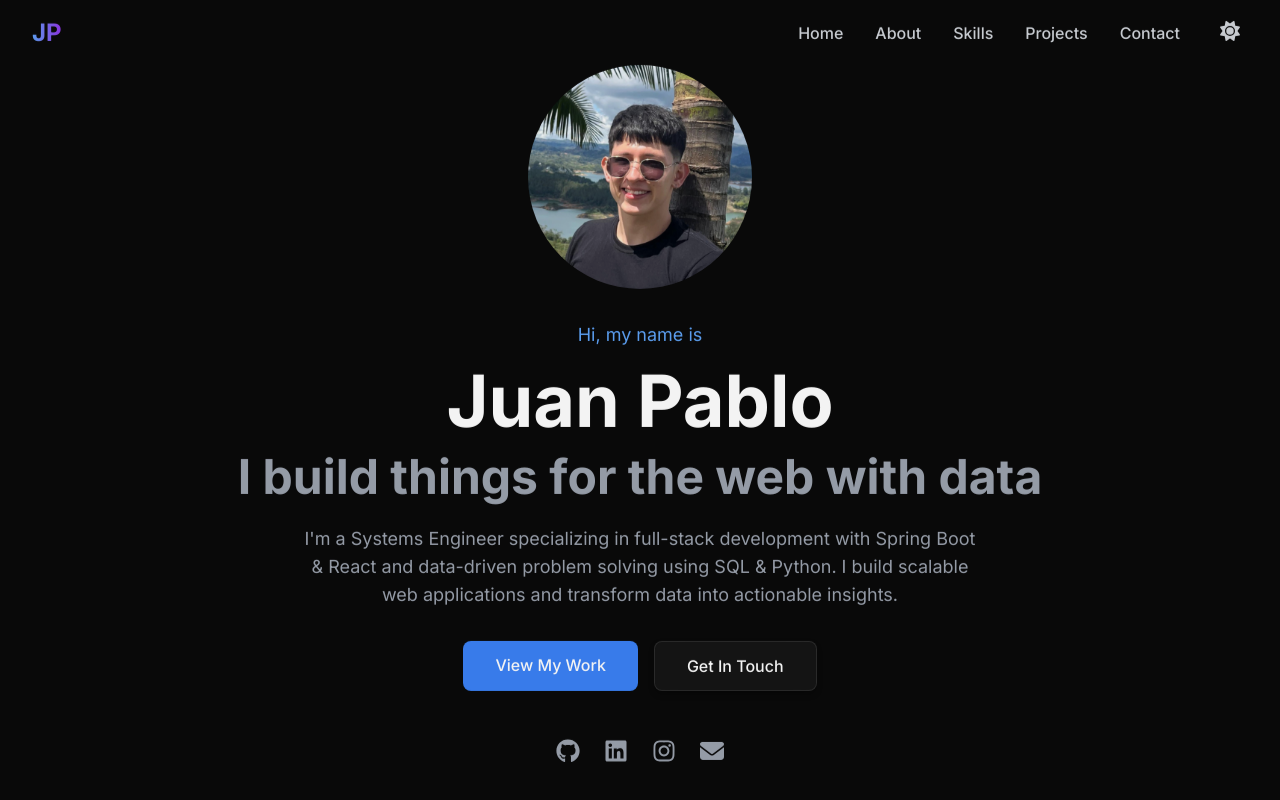
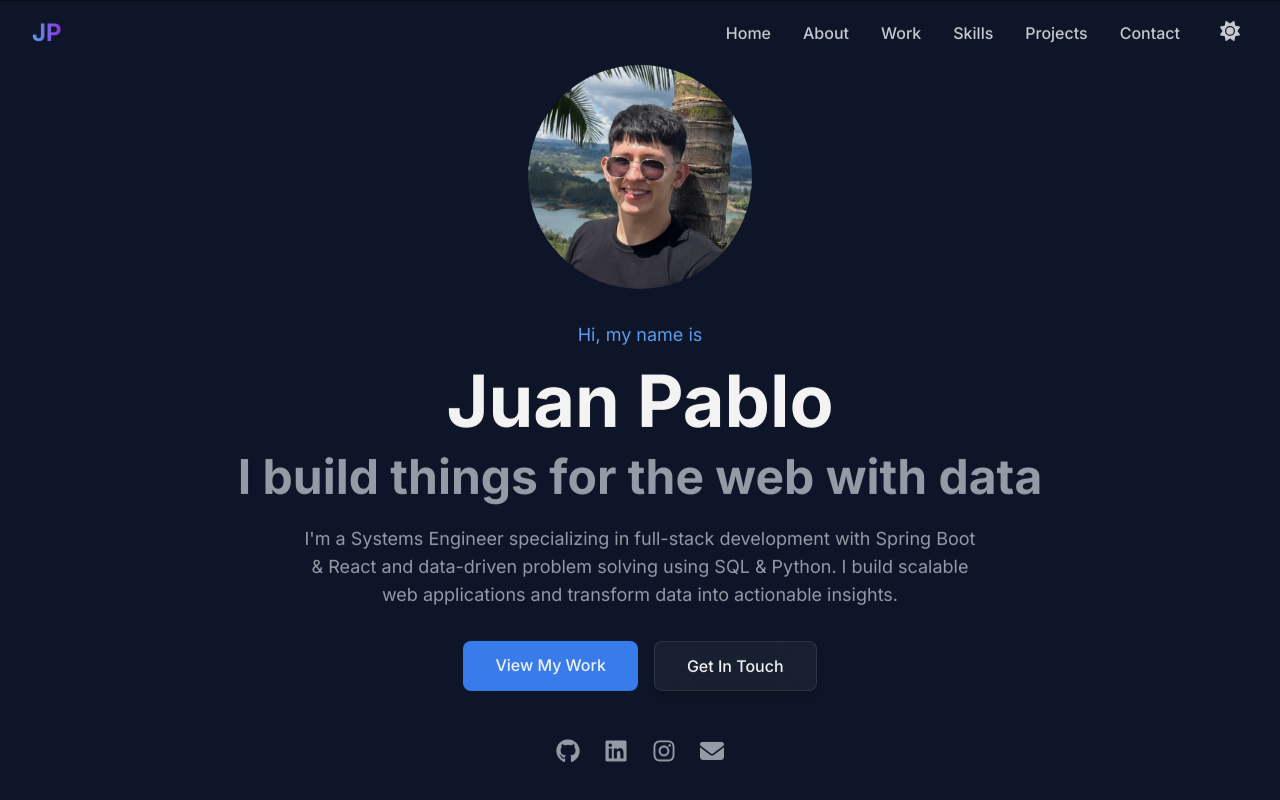
Before and after one commit to juanarz/portfolio-web, a React (Vite) app: page / in a window 1280 px wide. Shown: the top 800 px of the page. Built offline with nearby package versions, Linux system fonts and the light colour scheme.

Commit message:
Add Work to the navbar and unifying the entire syle of the web page

```diff
--- a/src/components/Contact.jsx
+++ b/src/components/Contact.jsx
@@ -48,7 +48,7 @@ const Contact = () => {
   ]
 
   return (
-    <section id="contact" className="py-20 px-4 bg-slate-100/50 dark:bg-dark-card/30">
+    <section id="contact" className="py-20 px-4">
       <div className="max-w-6xl mx-auto">
         {/* Section Title */}
         <div className="text-center mb-16">
--- a/src/components/Experience.jsx
+++ b/src/components/Experience.jsx
@@ -30,7 +30,7 @@ const experiences = [
 
 const Experience = () => {
   return (
-    <section id="experience" className="py-20 px-4 bg-slate-100/50 dark:bg-dark-card/30">
+    <section id="experience" className="py-20 px-4">
       <div className="container mx-auto px-4">
         <motion.div
           initial={{ opacity: 0, y: 20 }}
@@ -53,7 +53,7 @@ const Experience = () => {
               whileInView={{ opacity: 1, y: 0 }}
               viewport={{ once: true }}
               transition={{ duration: 0.5, delay: index * 0.1 }}
-              className="glass-effect p-6 rounded-lg hover:bg-slate-200/50 dark:bg-white/5 dark:hover:bg-white/10 transition-all duration-300 transform hover:scale-[1.02]"
+              className="glass-effect p-6 rounded-lg hover:bg-slate-200/50 dark:bg-dark-card dark:hover:bg-dark-card-hover transition-all duration-300 transform hover:scale-[1.02] border border-transparent dark:border-dark-border"
             >
               <div className="flex items-start space-x-4">
                 <div className="flex-shrink-0">
--- a/src/components/Navbar.jsx
+++ b/src/components/Navbar.jsx
@@ -18,6 +18,7 @@ const Navbar = () => {
   const navLinks = [
     { name: 'Home', href: '#home' },
     { name: 'About', href: '#about' },
+    { name: 'Work', href: '#experience' },
     { name: 'Skills', href: '#skills' },
     { name: 'Projects', href: '#projects' },
     { name: 'Contact', href: '#contact' },
@@ -42,15 +43,12 @@ const Navbar = () => {
 
           {/* Desktop Navigation */}
           <div className="hidden sm:flex items-center space-x-8">
-            {navLinks.map((link) => (
-              <a
-                key={link.name}
-                href={link.href}
-                className="text-gray-600 dark:text-gray-300 hover:text-gray-900 dark:hover:text-white transition-colors duration-300 font-medium"
-              >
-                {link.name}
-              </a>
-            ))}
+            <a href="#home" className="text-gray-600 dark:text-gray-300 hover:text-gray-900 dark:hover:text-white transition-colors duration-300 font-medium">Home</a>
+            <a href="#about" className="text-gray-600 dark:text-gray-300 hover:text-gray-900 dark:hover:text-white transition-colors duration-300 font-medium">About</a>
+            <a href="#experience" className="text-gray-600 dark:text-gray-300 hover:text-gray-900 dark:hover:text-white transition-colors duration-300 font-medium">Work</a>
+            <a href="#skills" className="text-gray-600 dark:text-gray-300 hover:text-gray-900 dark:hover:text-white transition-colors duration-300 font-medium">Skills</a>
+            <a href="#projects" className="text-gray-600 dark:text-gray-300 hover:text-gray-900 dark:hover:text-white transition-colors duration-300 font-medium">Projects</a>
+            <a href="#contact" className="text-gray-600 dark:text-gray-300 hover:text-gray-900 dark:hover:text-white transition-colors duration-300 font-medium">Contact</a>
             <ThemeToggle />
           </div>
 
--- a/src/components/Skills.jsx
+++ b/src/components/Skills.jsx
@@ -38,7 +38,7 @@ const Skills = () => {
   ]
 
   return (
-    <section id="skills" className="py-20 px-4 bg-slate-100/50 dark:bg-dark-card/30">
+    <section id="skills" className="py-20 px-4">
       <div className="max-w-6xl mx-auto">
         {/* Section Title */}
         <div className="text-center mb-16">
@@ -51,7 +51,7 @@ const Skills = () => {
         {/* Skills Grid */}
         <div className="grid md:grid-cols-3 gap-8">
           {skillCategories.map((category, index) => (
-            <div key={index} className="glass-effect p-6 rounded-lg">
+            <div key={index} className="bg-white dark:bg-dark-card p-6 rounded-lg shadow-md border border-transparent dark:border-dark-border">
               <h3 className="text-2xl font-semibold mb-6 text-center">
                 {category.title}
               </h3>
@@ -65,7 +65,9 @@ const Skills = () => {
                       icon={skill.icon}
                       className={`h-8 w-8 ${skill.color} group-hover:scale-110 transition-transform duration-300`}
                     />
-                    <span className="text-lg font-medium">{skill.name}</span>
+                    <div className="w-full">
+                      <span className="text-lg font-medium">{skill.name}</span>
+                    </div>
                   </div>
                 ))}
               </div>
--- a/tailwind.config.js
+++ b/tailwind.config.js
@@ -13,9 +13,12 @@ export default {
           dark: '#1e40af',
         },
         dark: {
-          bg: '#0a0a0a',
-          card: '#1a1a1a',
-          border: '#2a2a2a',
+          bg: '#0f172a',        // Dark blue-gray background
+          card: '#1e293b',      // Slightly lighter for cards
+          'card-hover': '#334155', // Hover state for cards
+          border: '#334155',     // Border color
+          text: '#f8fafc',       // Light text
+          'text-muted': '#94a3b8' // Muted text
         }
       },
       fontFamily: {
```
